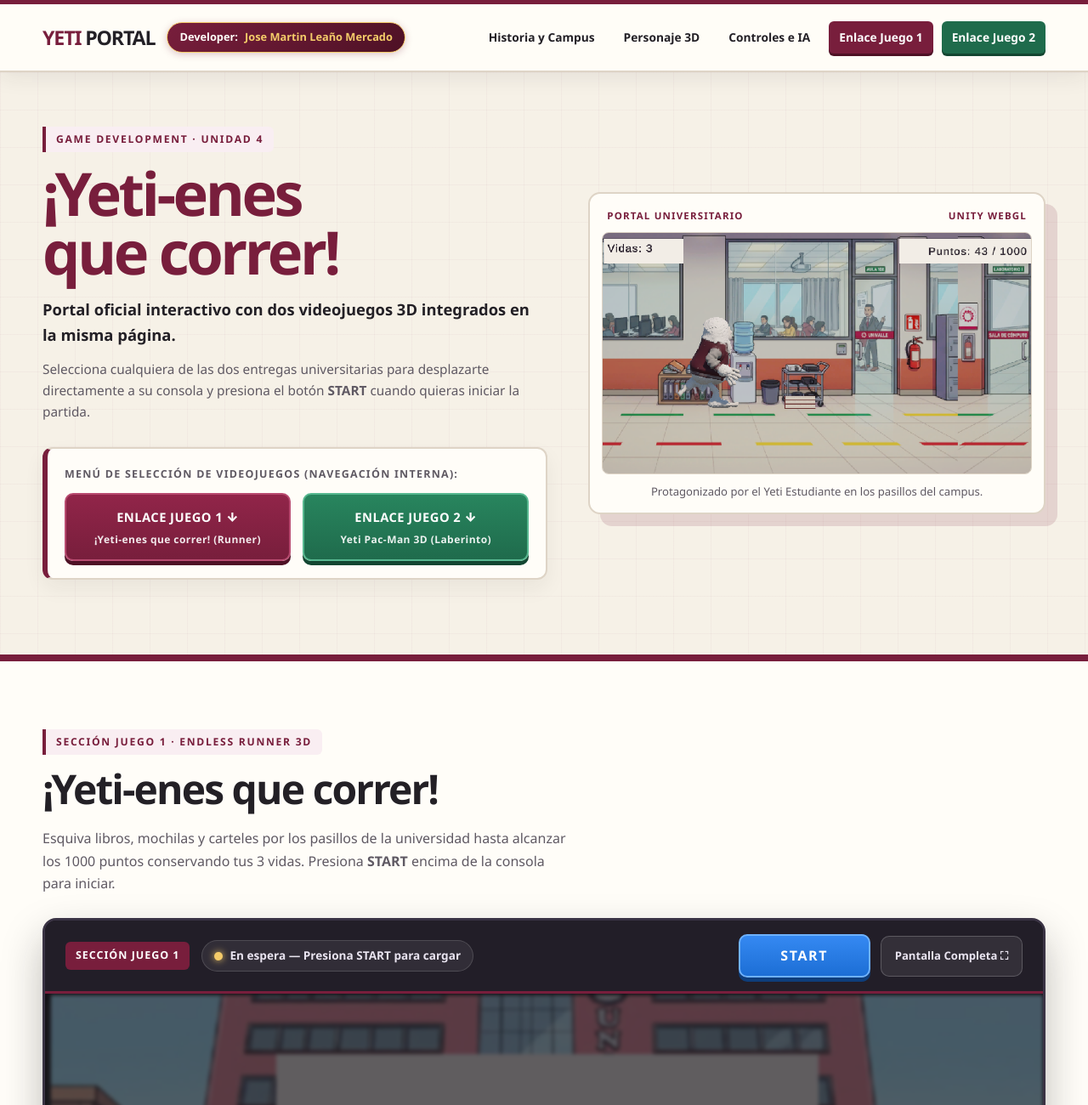
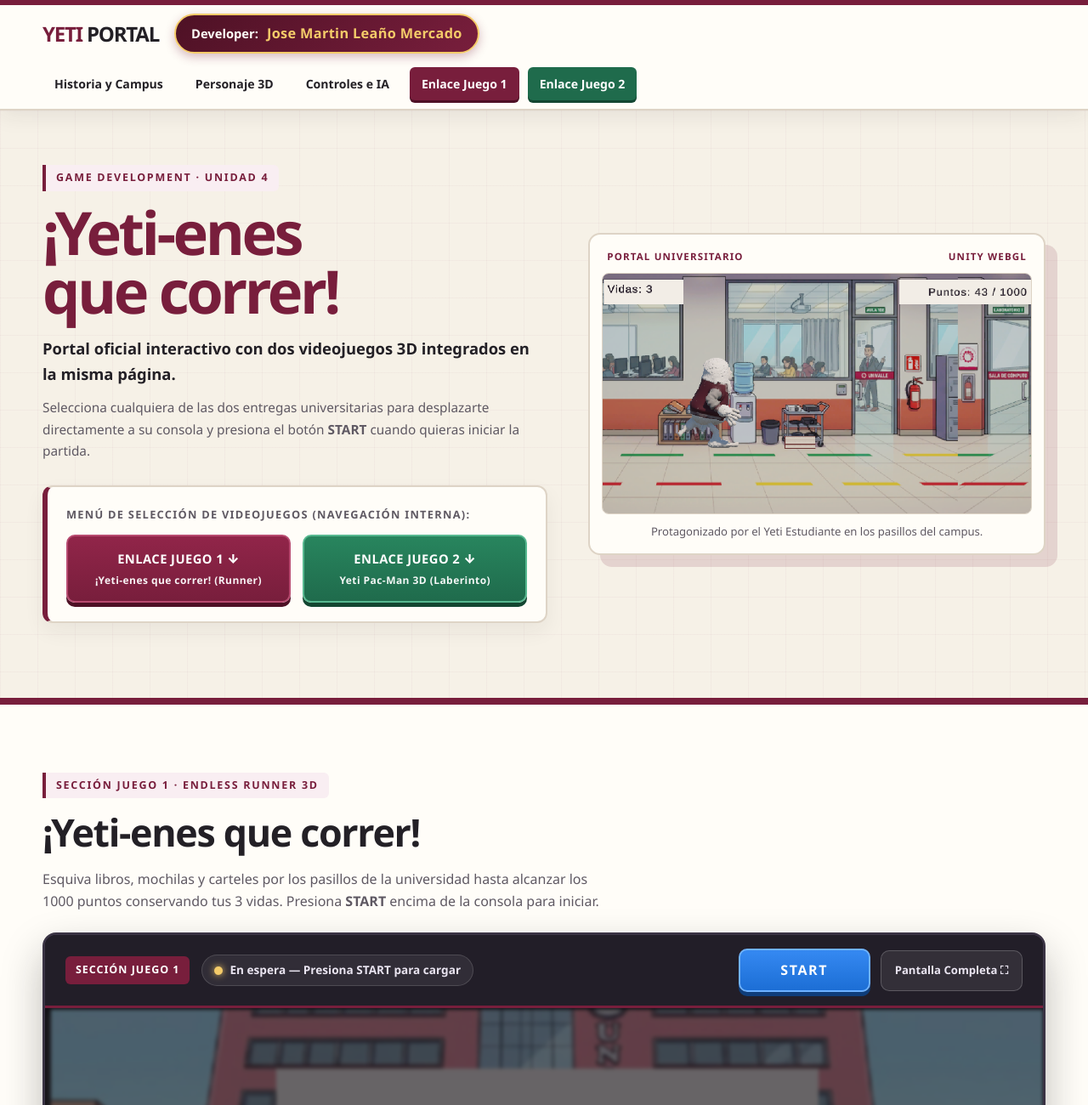
Before and after one commit to katfipol/yeti-portal, a plain HTML site: page index.html in a window 1280 px wide. Shown: the top 1300 px of the page at 85% size. Drawn offline with Linux system fonts and the light colour scheme.

```diff
--- a/index.html
+++ b/index.html
@@ -42,7 +42,7 @@
 
     html {
       scroll-behavior: smooth;
-      scroll-padding-top: 96px;
+      scroll-padding-top: 104px;
     }
 
     body {
@@ -93,17 +93,17 @@
       background: var(--guinda-suave);
       border-left: 4px solid var(--guinda);
       border-radius: 0 6px 6px 0;
-      font-size: 0.76rem;
+      font-size: 0.78rem;
       font-weight: 800;
       letter-spacing: 0.14em;
       text-transform: uppercase;
     }
 
     h2 {
-      margin-bottom: 18px;
-      font-size: clamp(2rem, 3.8vw, 3rem);
-      line-height: 1.1;
-      letter-spacing: -0.04em;
+      margin-bottom: 16px;
+      font-size: clamp(2rem, 3.8vw, 2.8rem);
+      line-height: 1.15;
+      letter-spacing: -0.03em;
       color: var(--tinta);
     }
 
@@ -114,21 +114,21 @@
     }
 
     /* =========================================================
-       HEAD: Identidad del Desarrollador y Navegación Principal
+       HEAD: Identidad del Desarrollador (Destacada) y Navegación
        ========================================================= */
     .site-header {
       position: sticky;
       top: 0;
       z-index: 50;
-      background: rgba(255, 253, 248, 0.96);
+      background: rgba(255, 253, 248, 0.97);
       backdrop-filter: blur(10px);
-      border-top: 5px solid var(--guinda);
+      border-top: 6px solid var(--guinda);
       border-bottom: 2px solid var(--linea);
       box-shadow: 0 6px 24px rgba(35, 32, 38, 0.08);
     }
 
     .header-inner {
-      min-height: 78px;
+      min-height: 86px;
       display: flex;
       align-items: center;
       justify-content: space-between;
@@ -141,12 +141,12 @@
       display: flex;
       align-items: center;
       flex-wrap: wrap;
-      gap: 14px;
+      gap: 18px;
     }
 
     .brand {
       color: var(--guinda);
-      font-size: 1.45rem;
+      font-size: 1.5rem;
       font-weight: 900;
       letter-spacing: -0.05em;
       text-decoration: none;
@@ -157,22 +157,25 @@
       font-weight: 700;
     }
 
+    /* Tu nombre en grande y destacado en la cabecera */
     .dev-identity {
       display: inline-flex;
       align-items: center;
-      gap: 8px;
-      padding: 6px 14px;
-      background: linear-gradient(135deg, var(--guinda) 0%, var(--guinda-oscuro) 100%);
+      gap: 10px;
+      padding: 8px 18px;
+      background: linear-gradient(135deg, var(--guinda-oscuro) 0%, var(--guinda) 100%);
       color: var(--papel);
-      border: 1.5px solid var(--amarillo);
+      border: 2px solid var(--amarillo);
       border-radius: 999px;
-      font-size: 0.8rem;
+      font-size: 0.92rem;
       font-weight: 700;
-      box-shadow: 0 2px 8px rgba(120, 30, 60, 0.25);
+      box-shadow: 0 4px 12px rgba(120, 30, 60, 0.3);
     }
 
     .dev-identity strong {
       color: var(--amarillo);
+      font-size: 1.02rem;
+      letter-spacing: 0.02em;
     }
 
     #menu-principal {
@@ -183,8 +186,8 @@
     }
 
     #menu-principal a {
-      padding: 8px 12px;
-      font-size: 0.86rem;
+      padding: 8px 14px;
+      font-size: 0.88rem;
       font-weight: 700;
       text-decoration: none;
       border-radius: 6px;
@@ -262,10 +265,9 @@
       font-size: 0.96rem;
     }
 
-    /* Botones de selección del esquema de la guía */
     .selector-panel {
       margin-top: 28px;
-      padding: 20px;
+      padding: 22px;
       background: var(--papel);
       border: 2px solid var(--linea);
       border-left: 6px solid var(--guinda);
@@ -274,7 +276,7 @@
     }
 
     .selector-title {
-      font-size: 0.78rem;
+      font-size: 0.8rem;
       font-weight: 800;
       text-transform: uppercase;
       letter-spacing: 0.1em;
@@ -309,7 +311,7 @@
       margin-top: 4px;
       font-size: 0.75rem;
       font-weight: 600;
-      opacity: 0.9;
+      opacity: 0.95;
     }
 
     .btn-select-1 {
@@ -372,7 +374,7 @@
        ========================================================= */
     .game-section {
       background: var(--papel);
-      border-bottom: 1px solid var(--linea);
+      border-bottom: 2px solid var(--linea);
     }
 
     .game-section-pacman {
@@ -380,20 +382,14 @@
     }
 
     .section-header-bar {
-      display: flex;
-      align-items: flex-end;
-      justify-content: space-between;
-      flex-wrap: wrap;
-      gap: 20px;
-      margin-bottom: 28px;
+      margin-bottom: 24px;
     }
 
     .section-header-bar p {
       color: var(--gris);
-      max-width: 68ch;
+      max-width: 72ch;
     }
 
-    /* Gabinete / Consola del Juego */
     .arcade-cabinet {
       background: var(--consola-fondo);
       border: 3px solid var(--consola-borde);
@@ -402,7 +398,6 @@
       box-shadow: 0 22px 48px rgba(22, 20, 26, 0.28);
     }
 
-    /* Barra superior donde está el botón START (encima del juego) */
     .arcade-topbar {
       display: flex;
       align-items: center;
@@ -471,7 +466,6 @@
       gap: 12px;
     }
 
-    /* BOTÓN START AZUL (Requisito explícito de la práctica) */
     .btn-start {
       min-width: 155px;
       min-height: 48px;
@@ -515,7 +509,6 @@
       background: rgba(255, 255, 255, 0.16);
     }
 
-    /* Pantalla 16:9 donde se ejecuta el juego sin abrir otra pestaña */
     .arcade-screen {
       position: relative;
       width: 100%;
@@ -536,7 +529,6 @@
       background: #0e0c12;
     }
 
-    /* Pantalla de espera antes de presionar START */
     .arcade-standby {
       position: absolute;
       inset: 0;
@@ -560,7 +552,7 @@
       width: 100%;
       height: 100%;
       object-fit: cover;
-      opacity: 0.35;
+      opacity: 0.38;
       filter: blur(2px);
     }
 
@@ -570,7 +562,7 @@
       max-width: 520px;
       margin: 20px;
       padding: 28px 32px;
-      background: rgba(24, 21, 30, 0.94);
+      background: rgba(24, 21, 30, 0.95);
       border: 2px solid var(--amarillo);
       border-radius: 14px;
       text-align: center;
@@ -580,7 +572,7 @@
 
     .standby-card h3 {
       color: var(--amarillo);
-      font-size: 1.45rem;
+      font-size: 1.4rem;
       margin-bottom: 10px;
     }
 
@@ -608,14 +600,14 @@
       display: grid;
       grid-template-columns: repeat(2, minmax(0, 1fr));
       gap: 28px;
-      margin-top: 28px;
+      margin-top: 24px;
     }
 
     .content-card-grid-3 {
       display: grid;
       grid-template-columns: repeat(3, minmax(0, 1fr));
       gap: 24px;
-      margin-top: 28px;
+      margin-top: 24px;
     }
 
     .visual-card {
@@ -624,7 +616,7 @@
       border-top: 5px solid var(--guinda);
       border-radius: 12px;
       overflow: hidden;
-      box-shadow: 0 8px 20px rgba(35, 32, 38, 0.06);
+      box-shadow: 0 8px 20px rgba(35, 32, 38, 0.05);
       display: flex;
       flex-direction: column;
     }
@@ -752,7 +744,6 @@
       padding: 4px;
     }
 
-    /* Tarjetas de controles */
     .controls-grid {
       display: grid;
       grid-template-columns: repeat(3, minmax(0, 1fr));
@@ -835,7 +826,7 @@
 
 <body>
 
-  <!-- HEAD: Banner de identidad del Desarrollador y menú de selección -->
+  <!-- HEAD: Banner con nombre del Desarrollador en grande -->
   <header class="site-header">
     <div class="container header-inner">
       <div class="brand-group">
@@ -859,7 +850,7 @@
 
   <main id="contenido">
 
-    <!-- HERO PRINCIPAL CON BOTONES DE SELECCIÓN -->
+    <!-- HERO PRINCIPAL CON BOTONES DE SELECCIÓN DE LA GUÍA -->
     <section class="hero" id="inicio">
       <div class="container hero-grid">
         <div>
@@ -916,7 +907,6 @@
     <section class="section game-section" id="seccion-juego-1">
       <div class="container">
         <div class="section-header-bar">
-          <div>
           <span class="eyebrow">SECCIÓN JUEGO 1 · ENDLESS RUNNER 3D</span>
           <h2>¡Yeti-enes que correr!</h2>
           <p>
@@ -924,10 +914,8 @@
             los 1000 puntos conservando tus 3 vidas. Presiona <strong>START</strong> encima de la consola para iniciar.
           </p>
         </div>
-        </div>
 
         <div class="arcade-cabinet">
-          <!-- Barra con el botón START encima del área de juego -->
           <div class="arcade-topbar">
             <div class="arcade-info">
               <span class="arcade-tag">SECCIÓN JUEGO 1</span>
@@ -956,16 +944,12 @@
             </div>
           </div>
 
-          <!-- Área de juego en la misma página -->
           <div class="arcade-screen">
             <div class="arcade-standby" id="overlay-juego-1">
               <img src="./assets/images/menu-inicial.png" alt="Menú inicial Juego 1">
               <div class="standby-card">
                 <h3>Sección Juego 1: ¡Yeti-enes que correr!</h3>
-                <p>
-                  El juego permanece en espera para no consumir recursos automáticamente.
-                  No abre otra pestaña.
-                </p>
+                <p>El juego permanece en espera para no consumir recursos automáticamente. No abre otra pestaña.</p>
                 <span class="standby-hint">↑ Haz clic en el botón azul START de arriba para jugar ↑</span>
               </div>
             </div>
@@ -988,7 +972,6 @@
     <section class="section game-section game-section-pacman" id="seccion-juego-2">
       <div class="container">
         <div class="section-header-bar">
-          <div>
           <span class="eyebrow">SECCIÓN JUEGO 2 · LABERINTO 3D ESTILO PAC-MAN</span>
           <h2>Yeti Pac-Man 3D: Escape del Campus</h2>
           <p>
@@ -996,10 +979,8 @@
             mientras esquivas a 2 enemigos con Pathfinding y Raycasting. Presiona <strong>START</strong> encima del juego.
           </p>
         </div>
-        </div>
 
         <div class="arcade-cabinet arcade-cabinet-pacman">
-          <!-- Barra con el botón START encima del área de juego -->
           <div class="arcade-topbar">
             <div class="arcade-info">
               <span class="arcade-tag arcade-tag-2">SECCIÓN JUEGO 2</span>
@@ -1028,7 +1009,6 @@
             </div>
           </div>
 
-          <!-- Área de juego en la misma página -->
           <div class="arcade-screen">
             <div class="arcade-standby" id="overlay-juego-2">
               <img
@@ -1038,10 +1018,7 @@
               >
               <div class="standby-card">
                 <h3>Sección Juego 2: Yeti Pac-Man 3D</h3>
-                <p>
-                  Laberinto de 11×9 celdas con agentes NavMesh y visión por Raycast.
-                  Se ejecuta directamente en esta sección.
-                </p>
+                <p>Laberinto de 11×9 celdas con agentes NavMesh y visión por Raycast. Se ejecuta directamente en esta sección.</p>
                 <span class="standby-hint">↑ Haz clic en el botón azul START de arriba para jugar ↑</span>
               </div>
             </div>
@@ -1049,7 +1026,7 @@
             <iframe
               id="iframe-juego-2"
               title="Juego 2: Yeti Pac-Man 3D"
-              data-src="./Pacman/index.html"
+              data-src="./pacman/index.html"
               allow="autoplay; fullscreen; gamepad"
               allowfullscreen
             ></iframe>
@@ -1078,10 +1055,7 @@
             </div>
             <div class="visual-card-body">
               <h4>Acto 1: Contra el reloj</h4>
-              <p>
-                El Yeti universitario descubre que faltan minutos para su defensa de
-                Game Development y emprende la carrera esquivando mochilas y libros.
-              </p>
+              <p>El Yeti universitario descubre que faltan minutos para su defensa de Game Development y emprende la carrera esquivando mochilas y libros.</p>
             </div>
           </article>
 
@@ -1091,10 +1065,7 @@
             </div>
             <div class="visual-card-body">
               <h4>Acto 2: Desafío en los pasillos</h4>
-              <p>
-                Cada tropiezo en el campus complica la llegada al aula. La coordinación
-                y los reflejos definen si logra cruzar la puerta a tiempo.
-              </p>
+              <p>Cada tropiezo en el campus complica la llegada al aula. La coordinación y los reflejos definen si logra cruzar la puerta a tiempo.</p>
             </div>
           </article>
         </div>
@@ -1197,28 +1168,19 @@
           <article class="control-card">
             <kbd>↑ ↓</kbd>
             <h3>Juego 1: Yeti Runner</h3>
-            <p>
-              Usa <strong>Flecha Arriba</strong> para saltar mochilas y libros, y
-              <strong>Flecha Abajo</strong> para agacharte bajo los letreros colgantes.
-            </p>
+            <p>Usa <strong>Flecha Arriba</strong> para saltar mochilas y libros, y <strong>Flecha Abajo</strong> para agacharte bajo los letreros colgantes.</p>
           </article>
 
           <article class="control-card">
             <kbd>↑ ↓ ← →</kbd>
             <h3>Juego 2: Pac-Man 3D</h3>
-            <p>
-              Muévete por los pasillos del laberinto 11×9 para recolectar los
-              <strong>36 puntos</strong> y escapar por la puerta superior en la celda F1.
-            </p>
+            <p>Muévete por los pasillos del laberinto 11×9 para recolectar los <strong>36 puntos</strong> y escapar por la puerta superior en la celda F1.</p>
           </article>
 
           <article class="control-card">
             <kbd>R</kbd>
             <h3>Reinicio Inmediato</h3>
-            <p>
-              En el laberinto estilo Pac-Man puedes pulsar la tecla <strong>R</strong>
-              en cualquier momento para reiniciar la partida instantáneamente.
-            </p>
+            <p>En el laberinto estilo Pac-Man puedes pulsar la tecla <strong>R</strong> en cualquier momento para reiniciar la partida instantáneamente.</p>
           </article>
         </div>
       </div>
```
Lines whose indentation alone changed are shown as unchanged.
